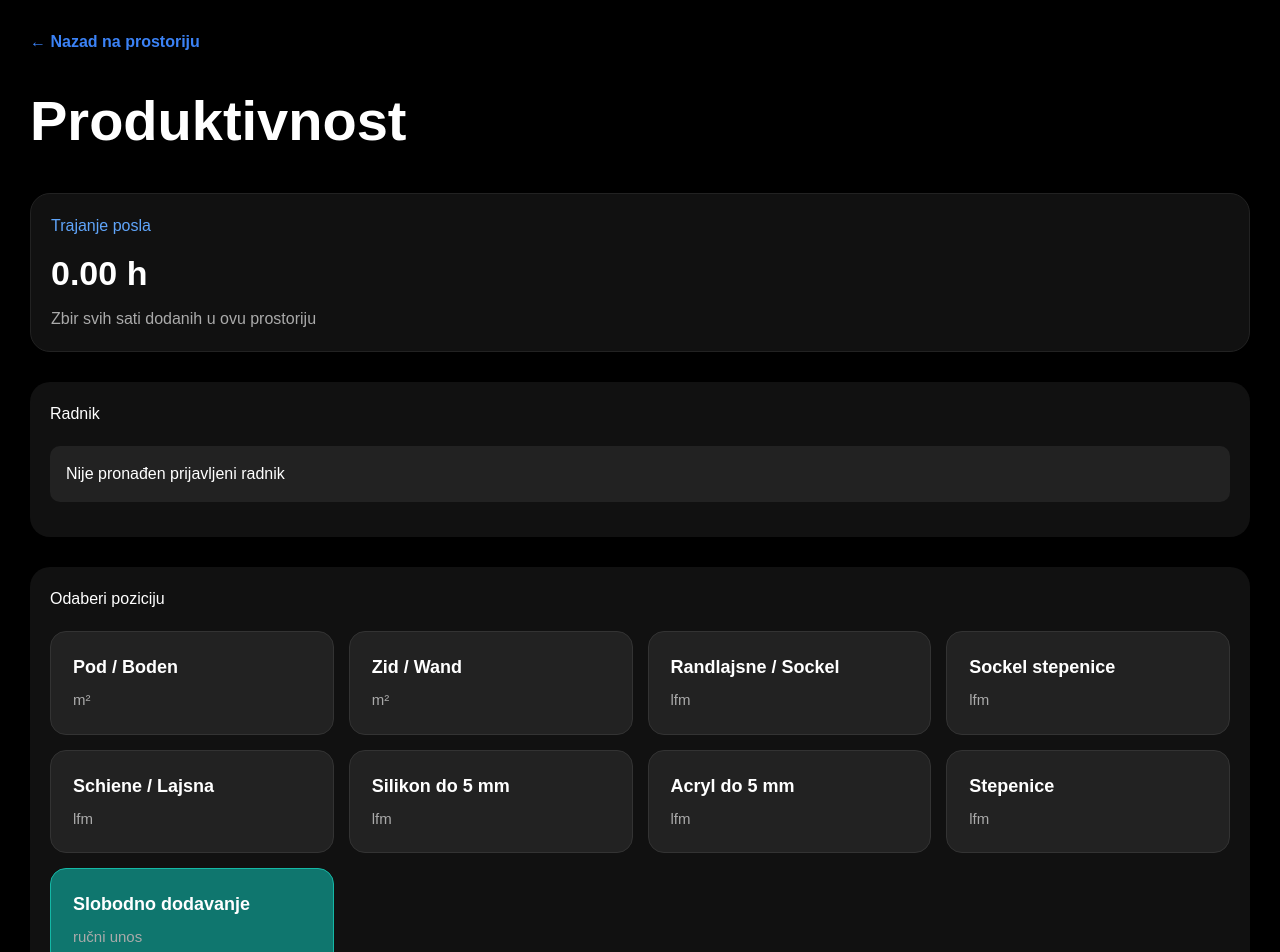
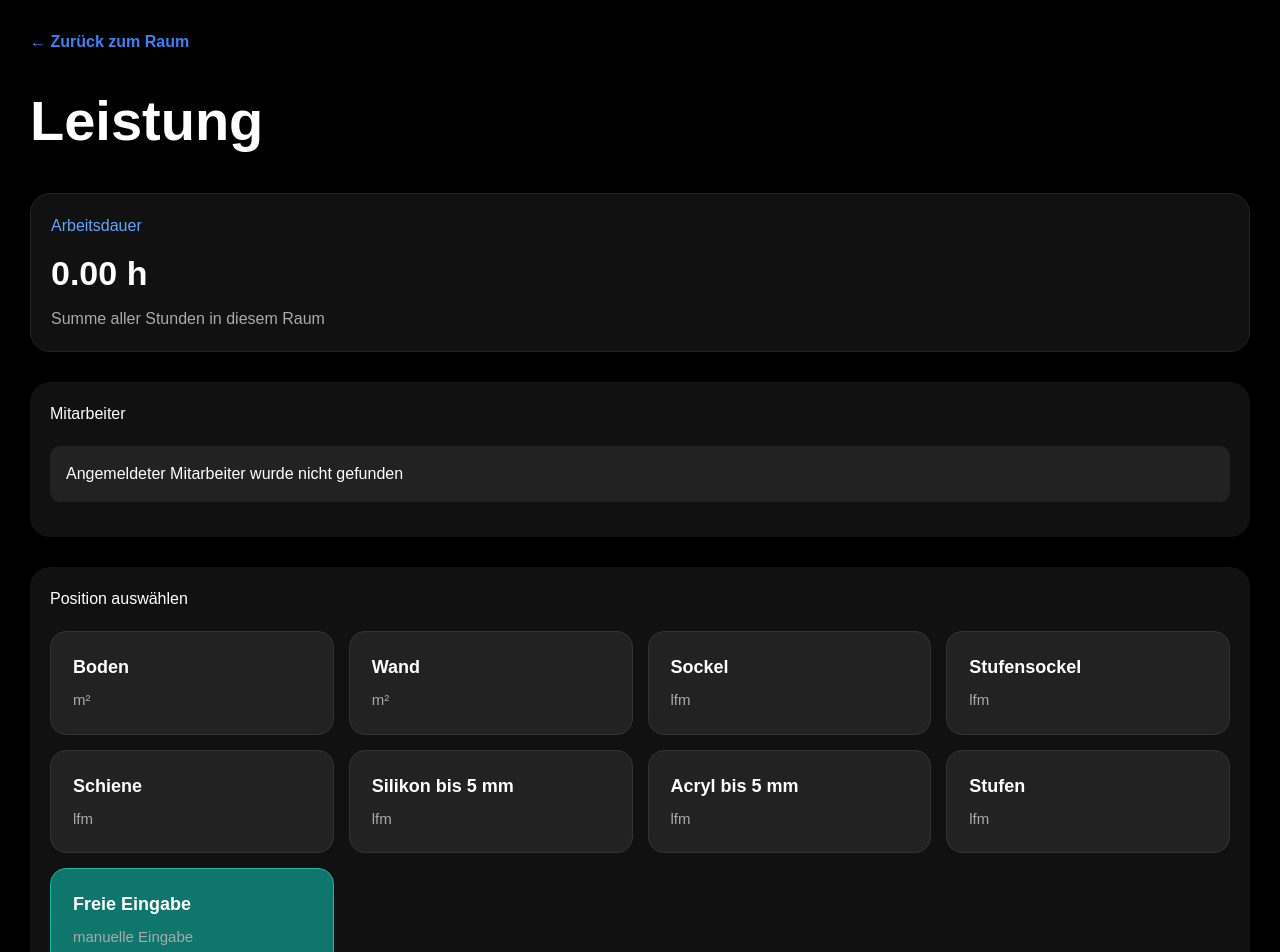
Before and after one commit to Hidajetg/Hidajet-Goletic, a Next.js app: page /baustellen/1/prostorije/1/produktivnost in a window 1280 px wide. Shown: the top 952 px of the page. Built offline with nearby package versions, Linux system fonts and the light colour scheme; no server answers; the database is empty.

Commit message:
translate productivity page to german

```diff
--- a/app/baustellen/[id]/prostorije/[roomId]/produktivnost/page.tsx
+++ b/app/baustellen/[id]/prostorije/[roomId]/produktivnost/page.tsx
@@ -6,15 +6,15 @@ import { useParams } from "next/navigation";
 import { supabase } from "../../../../../lib/supabase";
 
 const pozicije = [
-  { naziv: "Pod / Boden", jedinica: "m²" },
-  { naziv: "Zid / Wand", jedinica: "m²" },
-  { naziv: "Randlajsne / Sockel", jedinica: "lfm" },
-  { naziv: "Sockel stepenice", jedinica: "lfm" },
-  { naziv: "Schiene / Lajsna", jedinica: "lfm" },
-  { naziv: "Silikon do 5 mm", jedinica: "lfm" },
-  { naziv: "Acryl do 5 mm", jedinica: "lfm" },
-  { naziv: "Stepenice", jedinica: "lfm" },
-  { naziv: "Slobodno dodavanje", jedinica: "" },
+  { naziv: "Boden", jedinica: "m²" },
+  { naziv: "Wand", jedinica: "m²" },
+  { naziv: "Sockel", jedinica: "lfm" },
+  { naziv: "Stufensockel", jedinica: "lfm" },
+  { naziv: "Schiene", jedinica: "lfm" },
+  { naziv: "Silikon bis 5 mm", jedinica: "lfm" },
+  { naziv: "Acryl bis 5 mm", jedinica: "lfm" },
+  { naziv: "Stufen", jedinica: "lfm" },
+  { naziv: "Freie Eingabe", jedinica: "" },
 ];
 
 export default function ProduktivnostPage() {
@@ -63,7 +63,7 @@ export default function ProduktivnostPage() {
       .order("id", { ascending: false });
 
     if (error) {
-      alert("LOAD PRODUKTIVNOST: " + error.message);
+      alert("FEHLER BEIM LADEN DER LEISTUNG: " + error.message);
       return;
     }
 
@@ -78,7 +78,7 @@ export default function ProduktivnostPage() {
       .eq("room_id", Number(roomId));
 
     if (error) {
-      alert("LOAD UKUPNO SATI: " + error.message);
+      alert("FEHLER BEIM LADEN DER GESAMTSTUNDEN: " + error.message);
       setUkupnoSati(0);
       return;
     }
@@ -92,17 +92,17 @@ export default function ProduktivnostPage() {
 
   async function dodajProduktivnost() {
     if (!aktivnaPozicija) {
-      alert("Odaberi poziciju.");
+      alert("Position auswählen.");
       return;
     }
 
     if (!radnik) {
-      alert("Nije pronađen prijavljeni radnik. Prijavi se ponovo.");
+      alert("Angemeldeter Mitarbeiter wurde nicht gefunden. Bitte erneut anmelden.");
       return;
     }
 
     if (!kolicina || Number(kolicina) <= 0) {
-      alert("Unesi količinu.");
+      alert("Menge eingeben.");
       return;
     }
 
@@ -110,9 +110,9 @@ export default function ProduktivnostPage() {
     let jedinicaZaSpremanje = aktivnaPozicija.jedinica;
     let napomena = "";
 
-    if (aktivnaPozicija.naziv === "Slobodno dodavanje") {
+    if (aktivnaPozicija.naziv === "Freie Eingabe") {
       if (!slobodniNaziv.trim()) {
-        alert("Unesi naziv posla.");
+        alert("Arbeitsbezeichnung eingeben.");
         return;
       }
 
@@ -121,8 +121,8 @@ export default function ProduktivnostPage() {
     }
 
     if (
-      (aktivnaPozicija.naziv === "Pod / Boden" ||
-        aktivnaPozicija.naziv === "Zid / Wand") &&
+      (aktivnaPozicija.naziv === "Boden" ||
+        aktivnaPozicija.naziv === "Wand") &&
       format.trim()
     ) {
       napomena = `Format: ${format.trim()}`;
@@ -142,7 +142,7 @@ export default function ProduktivnostPage() {
     ]);
 
     if (error) {
-      alert("INSERT PRODUKTIVNOST: " + error.message);
+      alert("FEHLER BEIM SPEICHERN DER LEISTUNG: " + error.message);
       return;
     }
 
@@ -170,7 +170,7 @@ export default function ProduktivnostPage() {
       .eq("id", id);
 
     if (error) {
-      alert("UPDATE PRODUKTIVNOST: " + error.message);
+      alert("FEHLER BEIM AKTUALISIEREN DER LEISTUNG: " + error.message);
       return;
     }
 
@@ -178,7 +178,7 @@ export default function ProduktivnostPage() {
   }
 
   async function obrisiProduktivnost(id: number) {
-    const potvrda = confirm("Da li želiš obrisati ovaj unos?");
+    const potvrda = confirm("Diesen Eintrag wirklich löschen?");
     if (!potvrda) return;
 
     const { error } = await supabase
@@ -187,7 +187,7 @@ export default function ProduktivnostPage() {
       .eq("id", id);
 
     if (error) {
-      alert("DELETE PRODUKTIVNOST: " + error.message);
+      alert("FEHLER BEIM LÖSCHEN DER LEISTUNG: " + error.message);
       return;
     }
 
@@ -200,22 +200,22 @@ export default function ProduktivnostPage() {
         href={`/baustellen/${baustelleId}/prostorije/${roomId}`}
         style={styles.backLink}
       >
-        ← Nazad na prostoriju
+        ← Zurück zum Raum
       </Link>
 
-      <h1 style={styles.title}>Produktivnost</h1>
+      <h1 style={styles.title}>Leistung</h1>
 
       <section style={styles.infoBox}>
-        <h2 style={styles.infoTitle}>Trajanje posla</h2>
+        <h2 style={styles.infoTitle}>Arbeitsdauer</h2>
         <p style={styles.infoNumber}>{ukupnoSati.toFixed(2)} h</p>
-        <p style={styles.infoSmall}>Zbir svih sati dodanih u ovu prostoriju</p>
+        <p style={styles.infoSmall}>Summe aller Stunden in diesem Raum</p>
       </section>
 
       <section style={styles.box}>
-        <h2 style={styles.subtitle}>Radnik</h2>
+        <h2 style={styles.subtitle}>Mitarbeiter</h2>
 
         <input
-          value={radnik || "Nije pronađen prijavljeni radnik"}
+          value={radnik || "Angemeldeter Mitarbeiter wurde nicht gefunden"}
           readOnly
           style={styles.input}
         />
@@ -223,7 +223,7 @@ export default function ProduktivnostPage() {
 
       {!aktivnaPozicija && (
         <section style={styles.box}>
-          <h2 style={styles.subtitle}>Odaberi poziciju</h2>
+          <h2 style={styles.subtitle}>Position auswählen</h2>
 
           <div style={styles.grid}>
             {pozicije.map((p) => (
@@ -231,14 +231,14 @@ export default function ProduktivnostPage() {
                 key={p.naziv}
                 onClick={() => setAktivnaPozicija(p)}
                 style={
-                  p.naziv === "Slobodno dodavanje"
+                  p.naziv === "Freie Eingabe"
                     ? styles.freeButton
                     : styles.positionButton
                 }
               >
                 <strong>{p.naziv}</strong>
                 <span style={styles.unitText}>
-                  {p.jedinica || "ručni unos"}
+                  {p.jedinica || "manuelle Eingabe"}
                 </span>
               </button>
             ))}
@@ -258,17 +258,17 @@ export default function ProduktivnostPage() {
             }}
             style={styles.backButton}
           >
-            ← Nazad na pozicije
+            ← Zurück zu den Positionen
           </button>
 
           <h2 style={styles.groupTitle}>{aktivnaPozicija.naziv}</h2>
 
-          {aktivnaPozicija.naziv === "Slobodno dodavanje" && (
+          {aktivnaPozicija.naziv === "Freie Eingabe" && (
             <>
               <input
                 value={slobodniNaziv}
                 onChange={(e) => setSlobodniNaziv(e.target.value)}
-                placeholder="Naziv posla"
+                placeholder="Arbeitsbezeichnung"
                 style={styles.input}
               />
 
@@ -279,19 +279,19 @@ export default function ProduktivnostPage() {
               >
                 <option value="m²">m²</option>
                 <option value="lfm">lfm</option>
-                <option value="kom">kom</option>
+                <option value="Stk.">Stk.</option>
                 <option value="m">m</option>
                 <option value="h">h</option>
               </select>
             </>
           )}
 
-          {(aktivnaPozicija.naziv === "Pod / Boden" ||
-            aktivnaPozicija.naziv === "Zid / Wand") && (
+          {(aktivnaPozicija.naziv === "Boden" ||
+            aktivnaPozicija.naziv === "Wand") && (
             <input
               value={format}
               onChange={(e) => setFormat(e.target.value)}
-              placeholder="Format keramike, npr. 60x120"
+              placeholder="Fliesenformat, z.B. 60x120"
               style={styles.input}
             />
           )}
@@ -299,8 +299,8 @@ export default function ProduktivnostPage() {
           <input
             value={kolicina}
             onChange={(e) => setKolicina(e.target.value)}
-            placeholder={`Količina (${
-              aktivnaPozicija.naziv === "Slobodno dodavanje"
+            placeholder={`Menge (${
+              aktivnaPozicija.naziv === "Freie Eingabe"
                 ? slobodnaJedinica
                 : aktivnaPozicija.jedinica
             })`}
@@ -309,16 +309,16 @@ export default function ProduktivnostPage() {
           />
 
           <button onClick={dodajProduktivnost} style={styles.saveButton}>
-            Dodaj
+            Hinzufügen
           </button>
         </section>
       )}
 
       <section style={styles.box}>
-        <h2 style={styles.subtitle}>Lista učinka ({unosi.length})</h2>
+        <h2 style={styles.subtitle}>Leistungsliste ({unosi.length})</h2>
 
         {unosi.length === 0 && (
-          <p style={styles.emptyText}>Još nema unosa.</p>
+          <p style={styles.emptyText}>Noch keine Einträge vorhanden.</p>
         )}
 
         {unosi.map((u) => (
@@ -331,7 +331,7 @@ export default function ProduktivnostPage() {
 
             {u.napomena && <div style={styles.note}>{u.napomena}</div>}
 
-            <div style={styles.note}>Radnik: {u.radnik}</div>
+            <div style={styles.note}>Mitarbeiter: {u.radnik}</div>
             <div style={styles.note}>Datum: {u.datum}</div>
 
             <div style={styles.buttonRow}>
@@ -353,7 +353,7 @@ export default function ProduktivnostPage() {
                 onClick={() => obrisiProduktivnost(u.id)}
                 style={styles.deleteButton}
               >
-                Obriši
+                Löschen
               </button>
             </div>
           </div>
```
